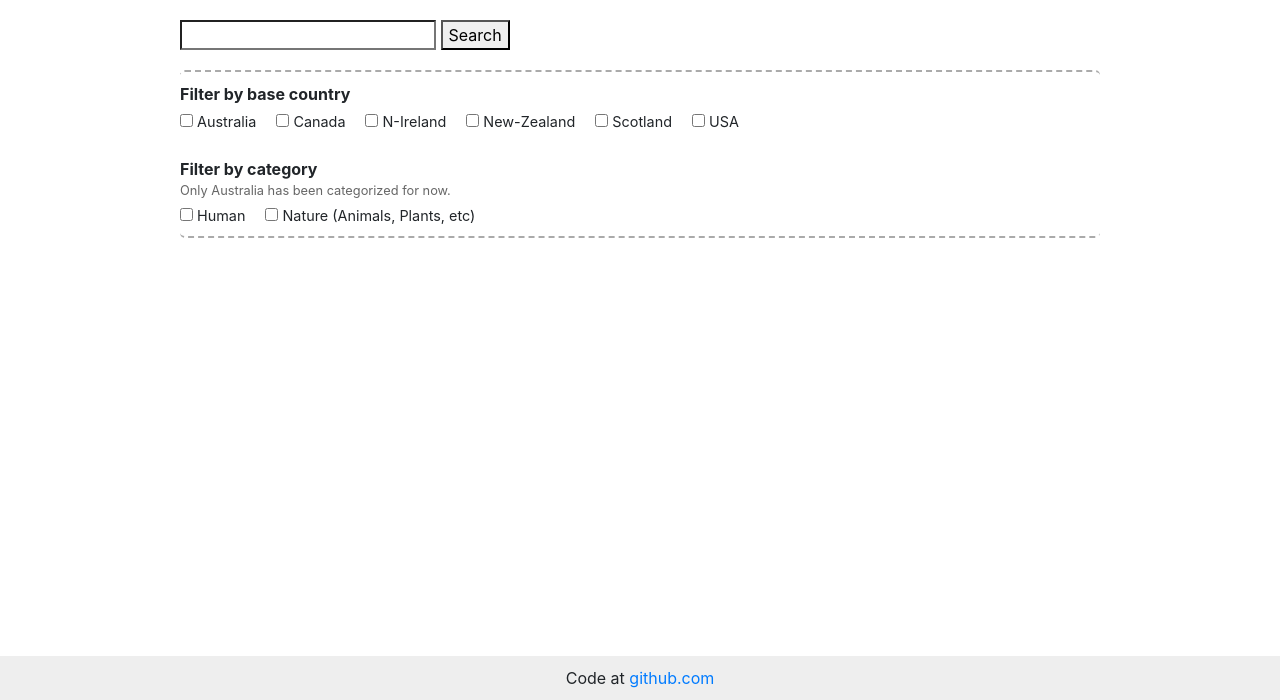
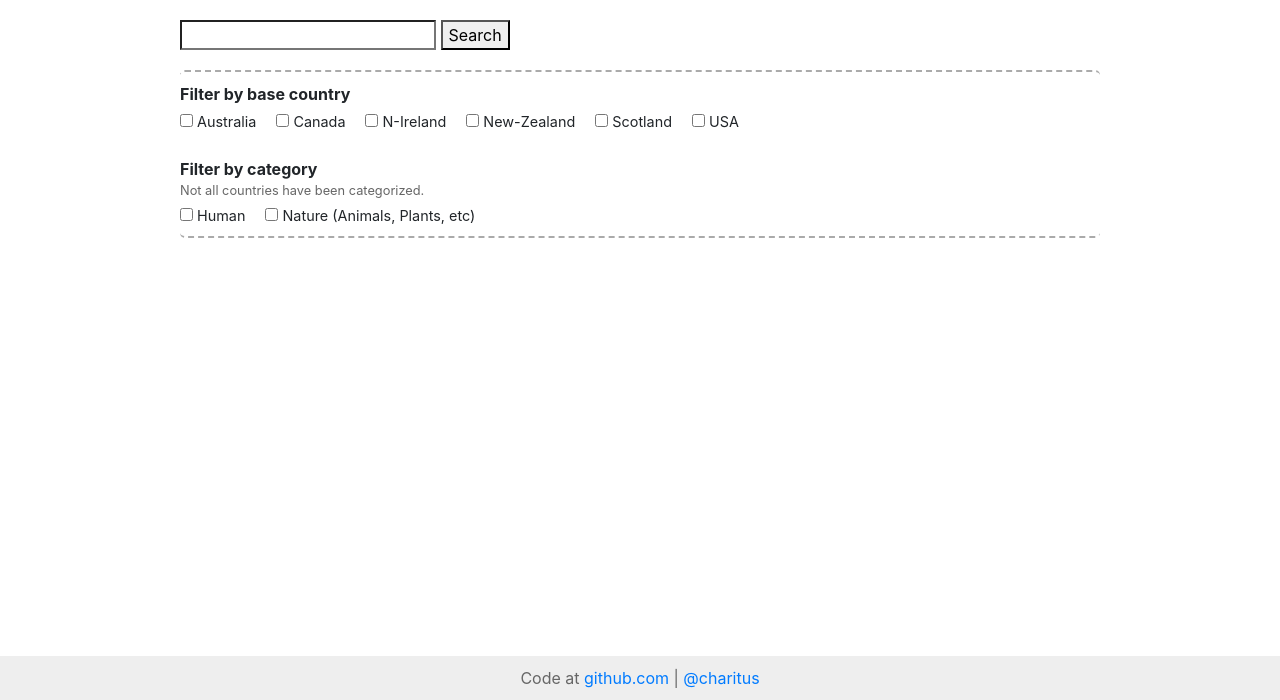
Before and after one commit to juliuszelf/global-charity-search-engine, a Flask app: page / in a window 1280 px wide. Shown: the part 100-800 px from the top of the page. Run offline with Flask 2, Linux system fonts and the light colour scheme; parts of the project's set-up code (start-up, migrations or seed data) failed here and were passed over; some libraries are stand-ins or nearby versions.

Commit message:
footer and other styling tweaks, also a message for no results

```diff
--- a/flask-app/app.py
+++ b/flask-app/app.py
@@ -128,6 +128,8 @@ def home():
                 "source_url": result_source_url,
                 "source_date": result_source_date
             })
+        if len(results) == 0:
+            message += "No charities found for <i>" + search_value + "</i>"
 
         return render_template("main.html",
                 title=title,
--- a/flask-app/static/css/style.css
+++ b/flask-app/static/css/style.css
@@ -46,6 +46,7 @@ footer {
 	padding: 10px;
 	background-color: #eee;
 	flex-shrink: 0;
+	color: #666;
 }
 
 .message {
--- a/flask-app/templates/footer.html
+++ b/flask-app/templates/footer.html
@@ -2,6 +2,6 @@
 Code at
 <a href="https://github.com/juliuszelf/global-charity-search-engine">
   github.com
-</a>
+</a> | <a href="https://www.twitter.com/charitius">@charitus</a>
 
 </footer>
--- a/flask-app/templates/main.html
+++ b/flask-app/templates/main.html
@@ -11,7 +11,7 @@
 <main>
  {% include 'search.html' %}
    {% if message %}
-	<div class="message">{{ message }}</div>
+	<div class="message">{{ message | safe }}</div>
    {% endif %}
 
    {% if nr_results %}
--- a/flask-app/templates/search.html
+++ b/flask-app/templates/search.html
@@ -13,7 +13,7 @@
 	  </div>
 	  <br />
 	  <div class="filter-title">Filter by category</div>
-	  <div class="filter-info">Only Australia has been categorized for now.</div>
+	  <div class="filter-info">Not all countries have been categorized.</div>
 	  <div class="checkboxes">
 		  <div class="check"><input type="checkbox" name="category" value="HUM" {% if "HUM" in categories %}checked{% endif %}> Human</div>
 		  <div class="check"><input type="checkbox" name="category" value="NAT" {% if "NAT" in categories %}checked{% endif %}> Nature (Animals, Plants, etc)</div>
```
Also changed, not shown: 1 other file.
